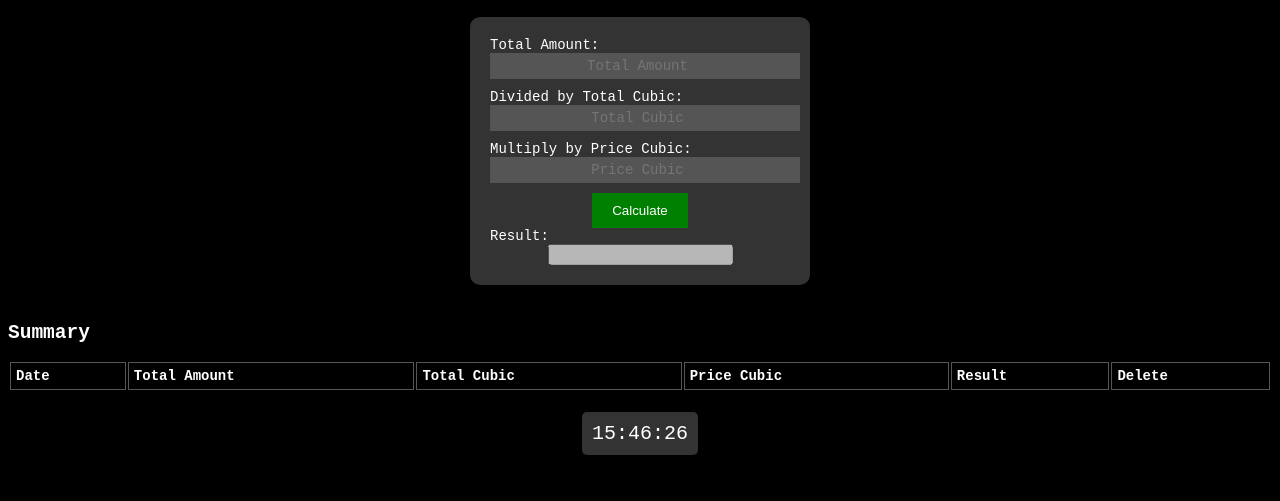
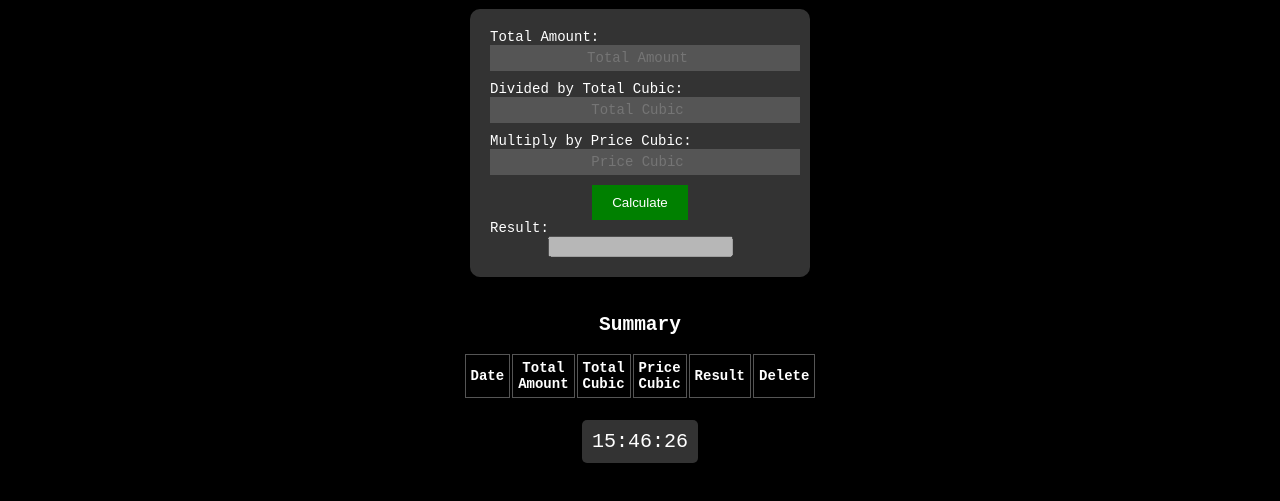
Before and after one commit to yuzithzu/Waterbill, a plain HTML site: page index.html in a window 1280 px wide. Shown: the part 233-734 px from the top of the page. Drawn offline with Linux system fonts and the light colour scheme.

Commit message:
Update index.html

```diff
--- a/index.html
+++ b/index.html
@@ -54,11 +54,13 @@
             cursor: pointer;
         }
         #summary {
-            text-align: left;
-            width: 100%;
+            display:flex;
+            flex-direction:column;
+            align-items:center;
+            width: 50%;
         }
         table {
-            width: 100%;
+            width: 30%;
             font-size: 14px;
         }
         th, td {
```
